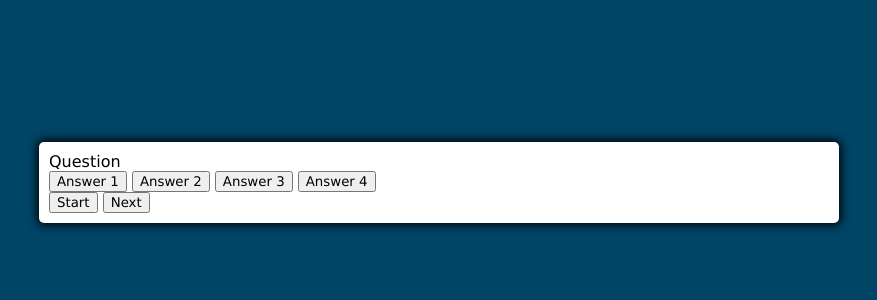
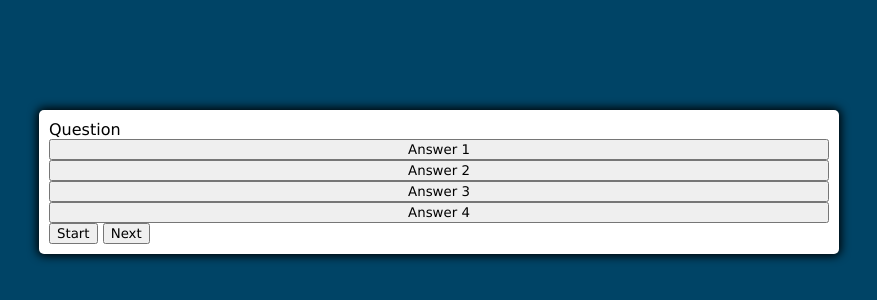
Before and after one commit to BeataJ/quiz-app-js, a plain HTML site: page index.html in a window 1280 px wide. Shown: the part 218-518 px from the top of the page, without its empty margins (201-1078 px from the left). Drawn offline with Linux system fonts and the light colour scheme.

Commit message:
add display-grid

```diff
--- a/styles.css
+++ b/styles.css
@@ -37,3 +37,7 @@ body.wrong {
   padding: 10px;
   box-shadow: 0 0 10px 2px;
 }
+
+.btn-grid {
+  display: grid;
+}
```
